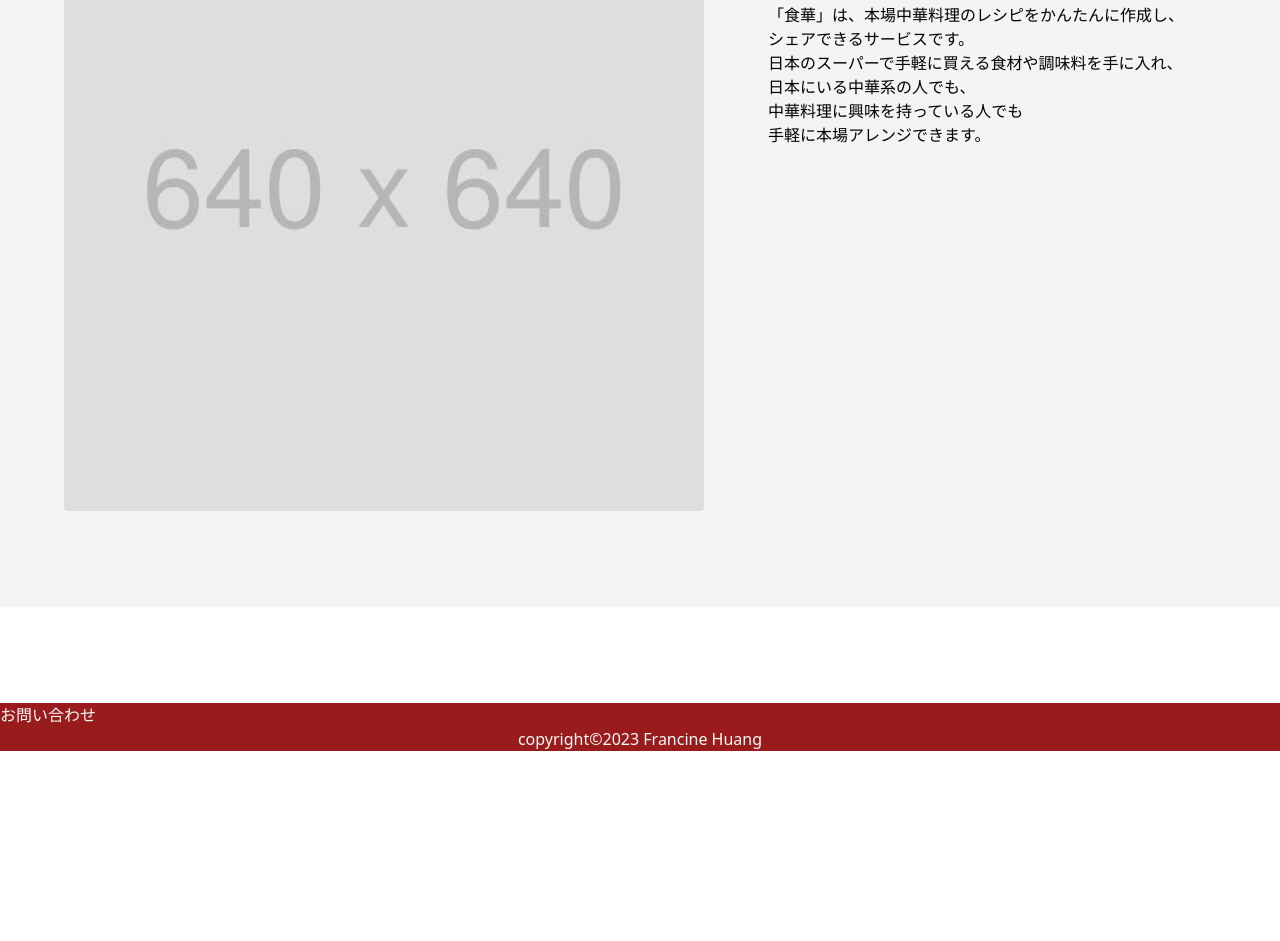
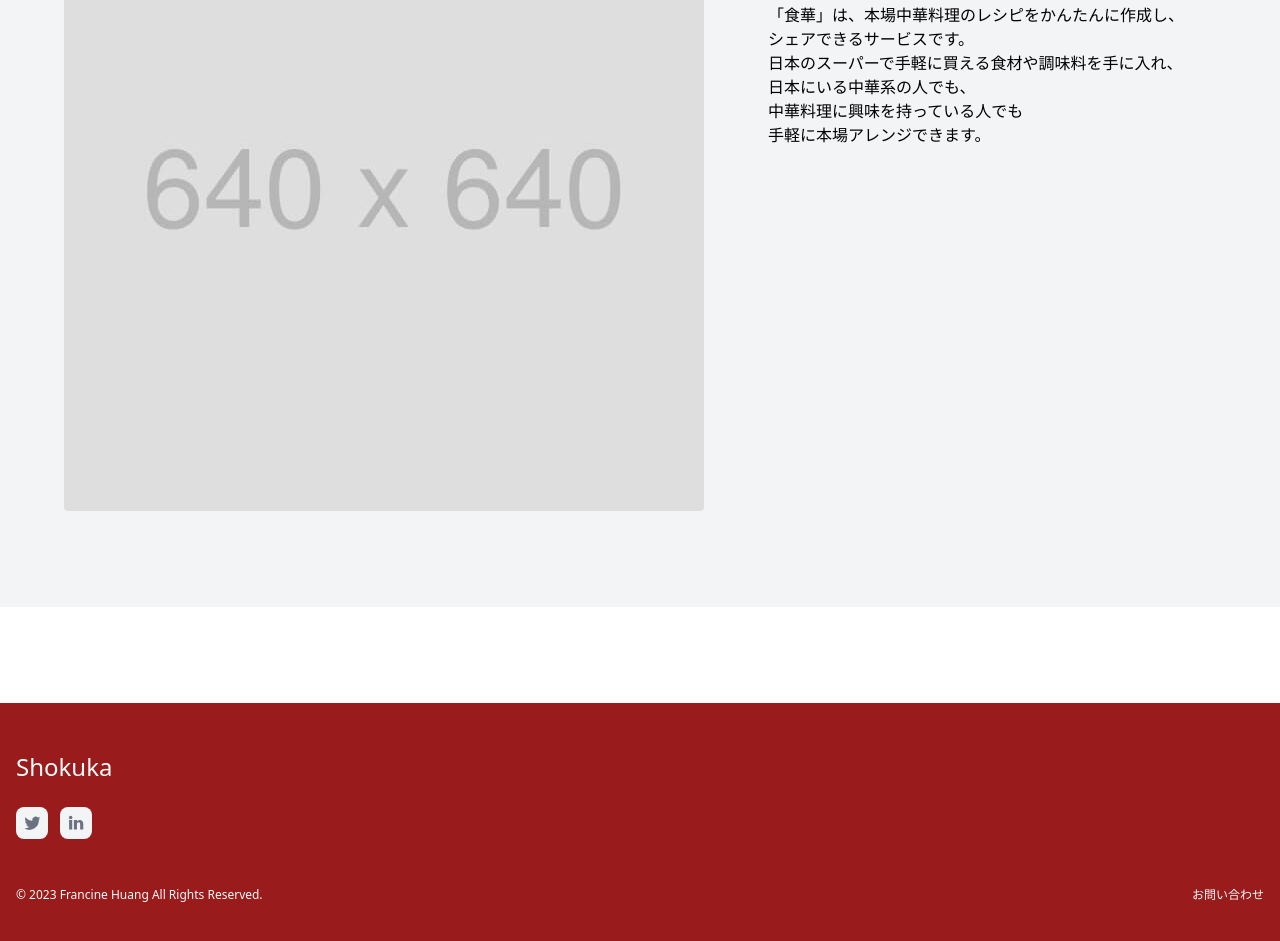
Before and after one commit to FrancineHuang/shokuka-html-source-code, a plain HTML site: page index.html in a window 1280 px wide. Shown: the part 819-1760 px from the top of the page. Before the commit the page ends 1570 px from the top, so only its background shows below. Drawn offline with nearby package versions, Linux system fonts and the light colour scheme.

Commit message:
共通フッターを追加しました

```diff
--- a/index.html
+++ b/index.html
@@ -10,7 +10,7 @@
     <script src="https://cdn.tailwindcss.com"></script>
 </head>
 <body>
-    <!--Headerはここから-->
+    <!--＊＊＊　共通Headerはここから　＊＊＊-->
     <header>
         <div class="flex bg-red-800">
             <h1 class="text-neutral-50 flex-1 text-lg mt-4 ml-5">
@@ -20,10 +20,10 @@
               <a class="mr-2 inline-block px-4 py-3 text-xs text-neutral-50 hover:text-red-200 leading-none border border-neutral-50 hover:border-neutral-50 rounded" href="#">新規登録</a>
               <a class="inline-block px-4 py-3 text-xs text-neutral-50 hover:text-red-200 leading-none border border-neutral-50 hover:border-neutral-50 rounded" href="#">ログイン</a>
             </div>
-            </ul>
+          </div>
         </div>
     </header>
-    <!--Headerはここまで-->
+    <!--＊＊＊　共通Headerはここまで　＊＊＊-->
 
     <main>
     <!--Mainvisualはここから-->
@@ -60,13 +60,37 @@
     <!--section #aboutはここまで-->
     </main>
 
-    <!--Footerはここから-->
-    <footer>
-        <div class="bg-red-800">
-            <p class="text-neutral-50">お問い合わせ</p>
-            <p class="text-neutral-50 text-center">copyright<span>&copy;</span>2023 Francine Huang</p>
+    <!--＊＊＊共通Footerはここから＊＊＊-->
+    <footer class="bg-red-800">
+        <div class="mx-auto flex w-full max-w-7xl flex-col items-center px-4 py-12 sm:items-start">
+          <div class="text-neutral-50 text-2xl">
+            <a href="#">Shokuka</a>
+          </div>
+          <nav class="mt-6 flex items-center space-x-3">
+            <a href="#" class="rounded-lg bg-gray-100 p-1 text-gray-500 transition hover:bg-gray-200">
+              <svg class="h-6 w-6" viewBox="0 0 512 512">
+                <path
+                  fill="currentColor"
+                  d="M437 152a72 72 0 01-40 12a72 72 0 0032-40a72 72 0 01-45 17a72 72 0 00-122 65a200 200 0 01-145-74a72 72 0 0022 94a72 72 0 01-32-7a72 72 0 0056 69a72 72 0 01-32 1a72 72 0 0067 50a200 200 0 01-105 29a200 200 0 00309-179a200 200 0 0035-37" />
+              </svg>
+            </a>
+            <a href="#" class="rounded-lg bg-gray-100 p-1 text-gray-500 transition hover:bg-gray-200">
+              <svg class="h-6 w-6" fill="currentColor" viewBox="0 0 512 512">
+                <circle cx="142" cy="138" r="37" />
+                <path stroke="currentColor" stroke-width="66" d="M244 194v198M142 194v198" />
+                <path d="M276 282c0-20 13-40 36-40 24 0 33 18 33 45v105h66V279c0-61-32-89-76-89-34 0-51 19-59 32" />
+              </svg>
+            </a>
+          </nav>
+          <nav
+            class="mt-12 flex w-full flex-col-reverse items-center justify-between space-y-4 space-y-reverse text-xs font-medium text-neutral-50 sm:flex-row sm:space-y-0">
+            <p>© 2023 Francine Huang All Rights Reserved.</p>
+            <p>
+              <a href="#" class="hover:underline">お問い合わせ</a>
+            </p>
+          </nav>
         </div>
-    </footer>
-    <!--Footerはここまで-->
+      </footer>
+      <!--＊＊＊共通Footerはここまで＊＊＊-->
 </body>
 </html>
```
